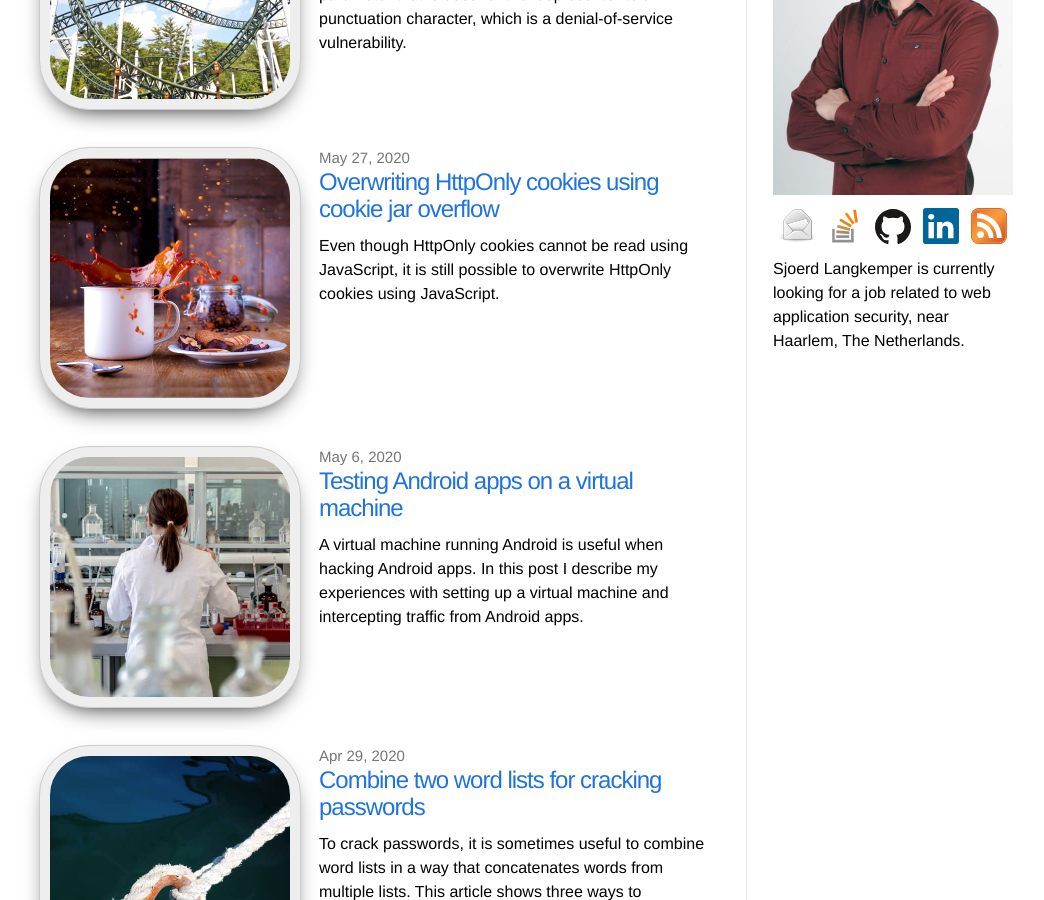
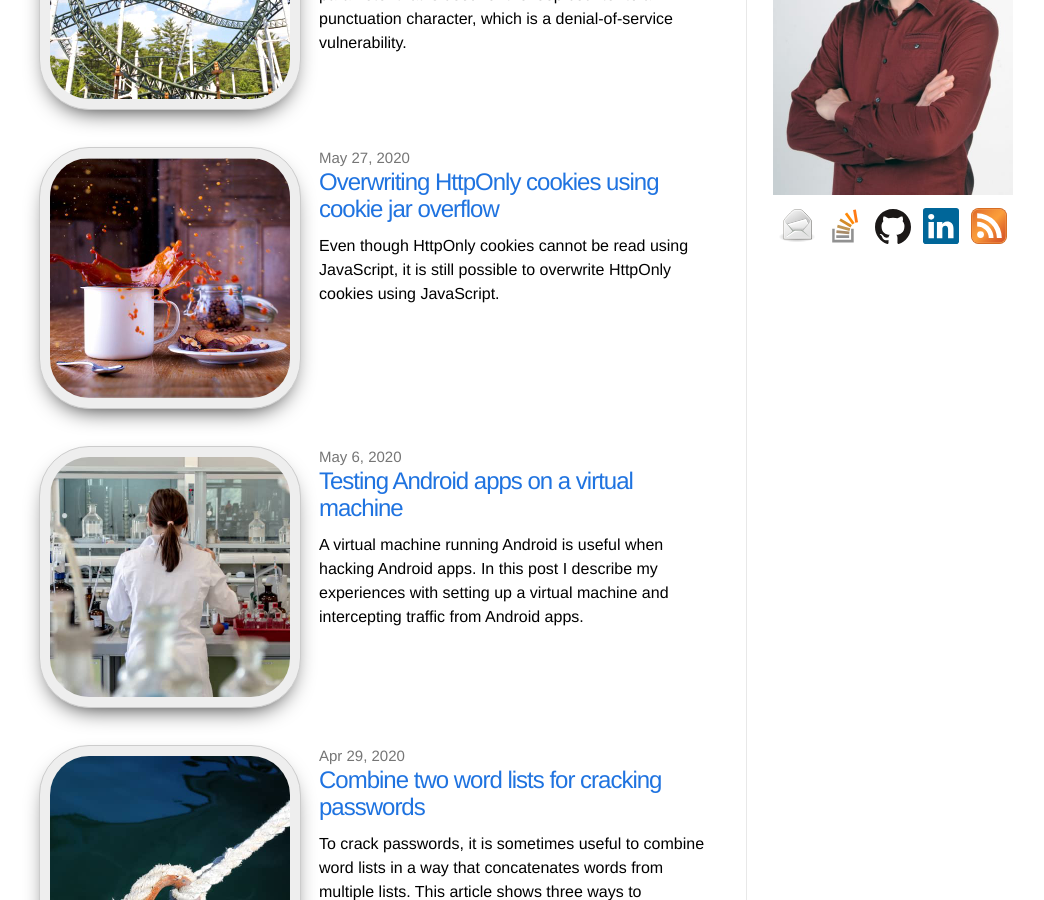
Before and after one commit to Sjord/Sjord.github.io, a Jekyll site: the page built from index.html, in a window 1280 px wide and 900 px high, scrolled down 320 px. Shown: the whole window, without its empty margins (101-1145 px from the left). Built offline with Jekyll 4.4.1, drawn with Linux system fonts in a browser that asks for light colours.

Commit message:
Remove blurb

```diff
--- a/_includes/sidebar.html
+++ b/_includes/sidebar.html
@@ -1,5 +1,2 @@
 <img src="/images/sjoerd-langkemper-480.jpg" width="240px" alt="Sjoerd Langkemper">
 <div class="icons"><a href="mailto:{{ site.email }}"><img src="/images/email.svg" alt="email"></a><a href="https://stackoverflow.com/users/182971/sjoerd"><img src="/images/stackoverflow.svg" alt="StackOverflow"></a><a href="https://github.com/Sjord"><img src="/images/github.svg" alt="GitHub"></a><a href="https://nl.linkedin.com/in/sjoerd-langkemper-86075246"><img src="/images/linkedin.svg" alt="LinkedIn"></a><a href="{{ "/feed.xml" | prepend: site.baseurl }}" rel="alternate" type="application/rss+xml"><img src="/images/rss.svg" alt="RSS"></a></div>
-<p>
-  Sjoerd Langkemper is currently looking for a job related to web application security, near Haarlem, The Netherlands.
-</p>
```
